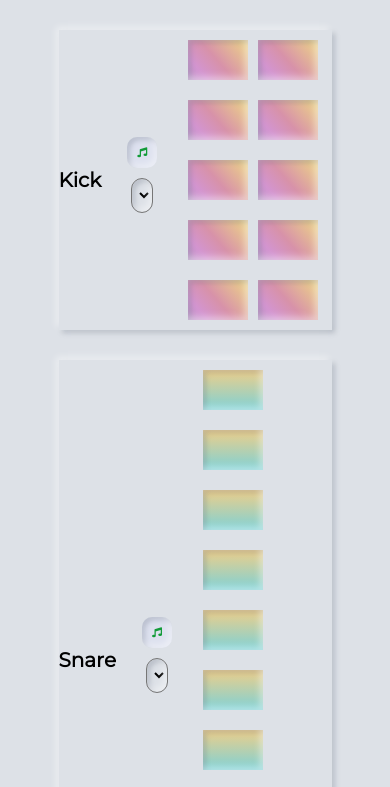
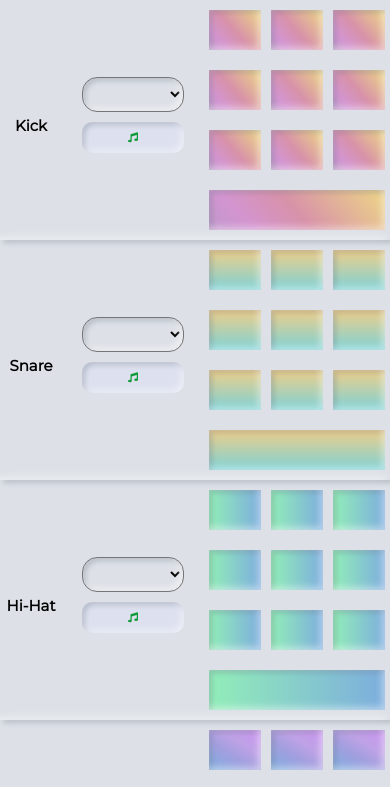
Before and after one commit to developedbygeo/Beatmaker, a plain HTML site: page index.html in a window 390 px wide. Shown: the top 787 px of the page. Drawn offline with Linux system fonts and the light colour scheme.

Commit message:
Added mobile responsiness to the project, mainly in landscape mode and corrected a few minor visual issues

```diff
--- /dev/null
+++ b/styles/_media.scss
@@ -0,0 +1,115 @@
+@media screen and (max-width: 414px) {
+  .kick-track,
+  .snare-track,
+  .hihat-track,
+  .clap-track,
+  .tom-track,
+  .shaker-track,
+  .perc-track {
+    width: 100%;
+    margin-top: 0;
+    @include flex(center, column);
+  }
+
+  .kick,
+  .snare,
+  .hihat,
+  .clap,
+  .tom,
+  .shaker,
+  .perc {
+    flex: 2 1 5rem;
+    align-items: center;
+    justify-content: center;
+    .pad {
+      flex: 1 1 4rem;
+    }
+  }
+
+  .ctrl-header {
+    flex: 1 1 10rem;
+  }
+
+  h1 {
+    font-size: 1.5rem;
+    font-weight: 700;
+  }
+
+  .play {
+    margin-top: 2rem;
+    width: 80%;
+  }
+  .tempo-slider {
+    width: 80%;
+    margin-top: 2rem;
+  }
+
+  .controls {
+    display: flex;
+    flex-direction: column-reverse;
+    align-items: center;
+  }
+
+  select {
+    margin-bottom: 1rem !important;
+    padding: 1rem 5rem;
+    flex: 1 1 2rem !important;
+  }
+
+  .mute {
+    width: 25%;
+  }
+  h1 {
+    margin-top: 1rem;
+  }
+  .tempo {
+    margin-bottom: 0;
+  }
+}
+
+@media screen and (max-width: 1024px) {
+  .kick-track,
+  .snare-track,
+  .hihat-track,
+  .clap-track,
+  .tom-track,
+  .shaker-track,
+  .perc-track {
+    width: 100%;
+    margin-top: 0;
+    @include flex(center, row);
+  }
+  select {
+    flex: 1 1 50rem;
+  }
+  .kick,
+  .snare,
+  .hihat,
+  .clap,
+  .tom,
+  .shaker,
+  .perc {
+    flex: 2 1 30rem;
+  }
+  .play {
+    margin-top: 2rem;
+    width: 80%;
+  }
+  .tempo-slider {
+    width: 80%;
+    margin-top: 2rem;
+  }
+
+  .controls {
+    width: 100%;
+  }
+
+  select {
+    width: 100%;
+    margin: 0;
+  }
+  .mute {
+    width: 100%;
+    margin-bottom: 1rem;
+  }
+}
--- a/styles/style.scss
+++ b/styles/style.scss
@@ -2,3 +2,4 @@
 @import "variables";
 @import "main";
 @import "animation";
+@import "media";
```
Also changed, not shown: styles/style.css, 1 other file.
